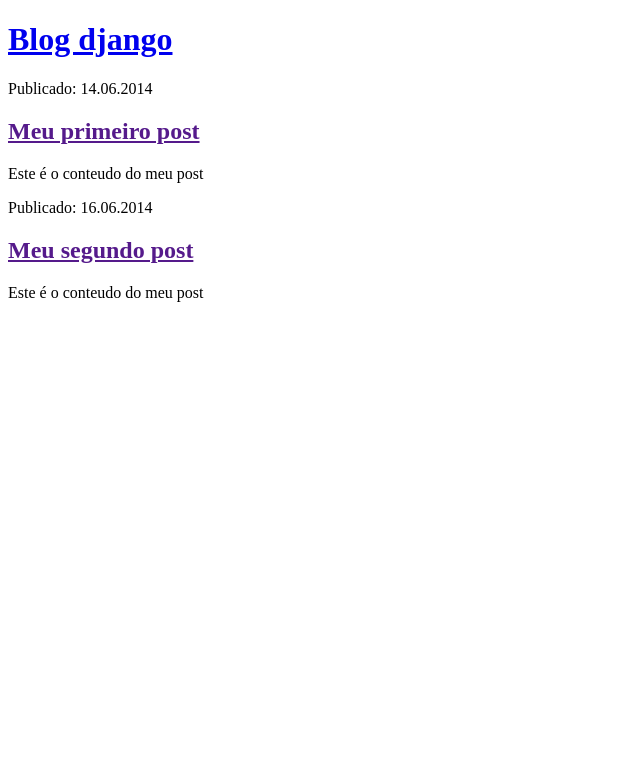
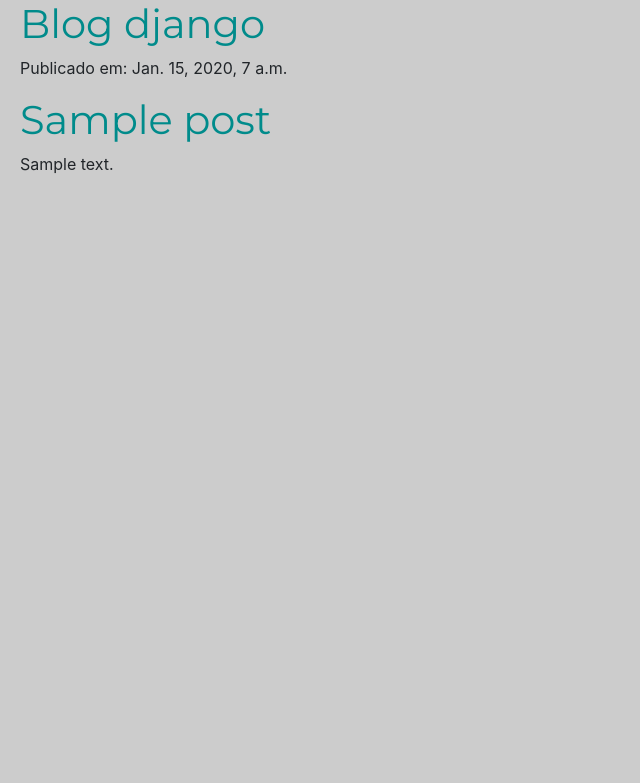
Before and after one commit to lcsmychel007/meuBlog, a Django app: template blog/templates/blog/post_list.html in a window 1280 px wide. Shown: the top 783 px of the page, without its empty margins (0-640 px from the left). Run offline with Django 3.2, Linux system fonts and the light colour scheme; the template is opened without the code that fills it: values that come from a table or form of the project are taken from there, others are empty; tables that the repository leaves empty hold one stand-in row (values such as "Sample post"); some libraries are stand-ins or nearby versions.

Commit message:
Adicionando css no blog

```diff
--- /dev/null
+++ b/blog/static/css/blog.css
@@ -0,0 +1,9 @@
+h1 a {
+    color: 	#008B8B;
+    font-family: 'Montserrat', sans-serif;
+
+}
+body {
+    padding-left: 20px;
+    background-color: #ccc;
+}
--- a/blog/templates/blog/post_list.html
+++ b/blog/templates/blog/post_list.html
@@ -1,10 +1,17 @@
-<!DOCTYPE html>
-<html lang="en">
+{% load staticfiles %}
+
+<html lang="pt">
 <head>
     <meta charset="UTF-8">
     <title>Blog Django girls</title>
-    <style type="text/css">
-    </style>
+
+    <link rel="stylesheet" href="https://stackpath.bootstrapcdn.com/bootstrap/4.1.3/css/bootstrap.min.css" integrity="sha384-MCw98/SFnGE8fJT3GXwEOngsV7Zt27NXFoaoApmYm81iuXoPkFOJwJ8ERdknLPMO" crossorigin="anonymous">
+    <script src="https://stackpath.bootstrapcdn.com/bootstrap/4.1.3/js/bootstrap.min.js" integrity="sha384-ChfqqxuZUCnJSK3+MXmPNIyE6ZbWh2IMqE241rYiqJxyMiZ6OW/JmZQ5stwEULTy" crossorigin="anonymous"></script>
+
+    <link href="https://fonts.googleapis.com/css?family=Montserrat&display=swap" rel="stylesheet">
+
+    <link rel="stylesheet" href="{% static 'css/blog.css' %}">
+
 </head>
 <body>
 
@@ -12,17 +19,15 @@
     <h1><a href="/">Blog django</a> </h1>
 </div>
 
-<div>
-    <p>Publicado: 14.06.2014</p>
-    <h2><a href="">Meu primeiro post</a></h2>
-    <p>Este é o  conteudo do meu post</p>
-</div>
+{% for valor in posts %}
+    <div>
+        <p> Publicado em: {{ valor.published_date }} </p>
+        <h1><a href="">{{ valor.title }}<a/></h1>
+        <p>{{ valor.text }}</p>
+    </div>
+{% endfor %}
 
-<div>
-     <p>Publicado: 16.06.2014</p>
-     <h2><a href="">Meu segundo post</a></h2>
-    <p>Este é o  conteudo do meu post</p>
-</div>
+
 
 </body>
 </html>
--- a/blog/views.py
+++ b/blog/views.py
@@ -1,7 +1,11 @@
 from django.shortcuts import render
+from django.utils import timezone
+from .models import Post
+
 
 # Create your views here.
 def post_list(request):
-    return render(request, 'blog/post_list.html', {})
+    posts = Post.objects.filter(published_date__lte=timezone.now()).order_by('published_date')
+    return render(request, 'blog/post_list.html', {'posts': posts})
 def contatos(request):
     return render(request, 'blog/contatos.html', {})
```
